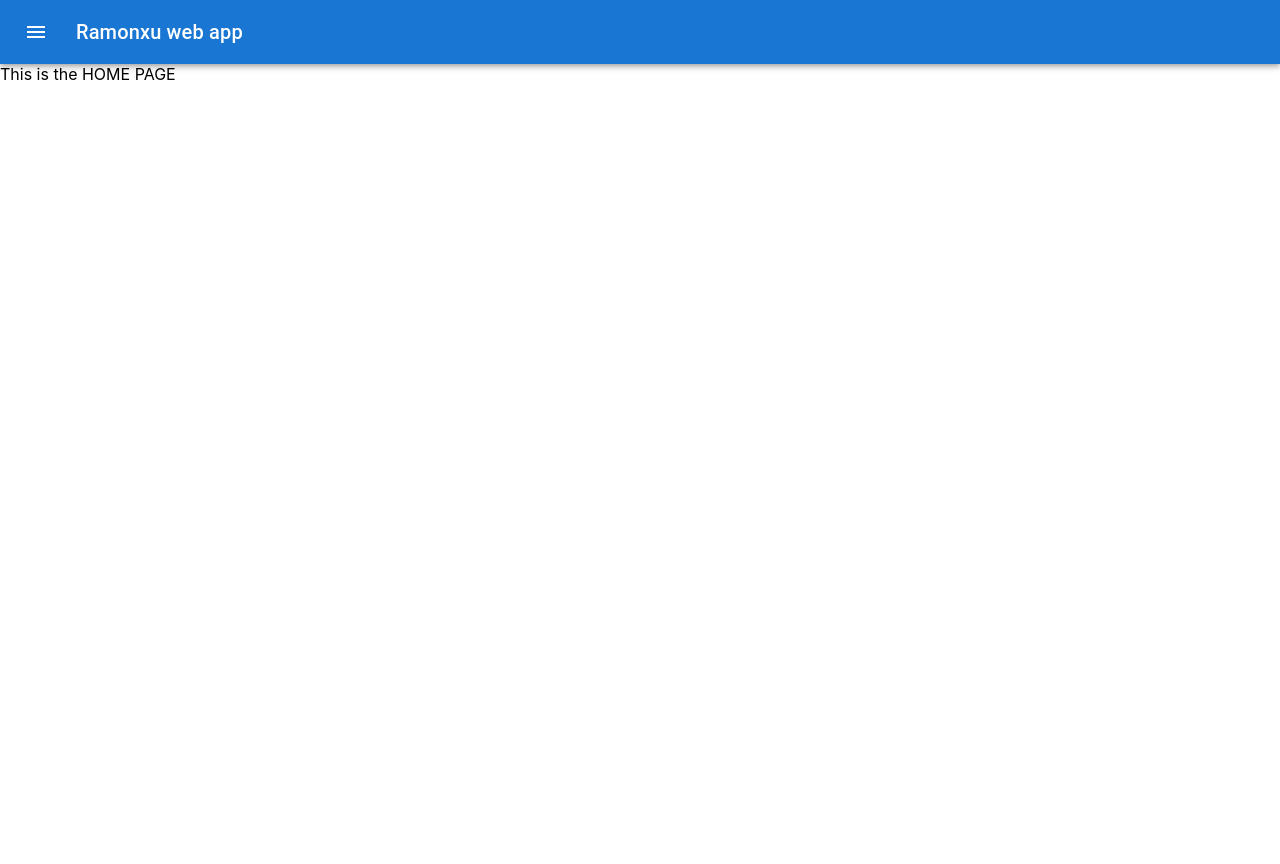
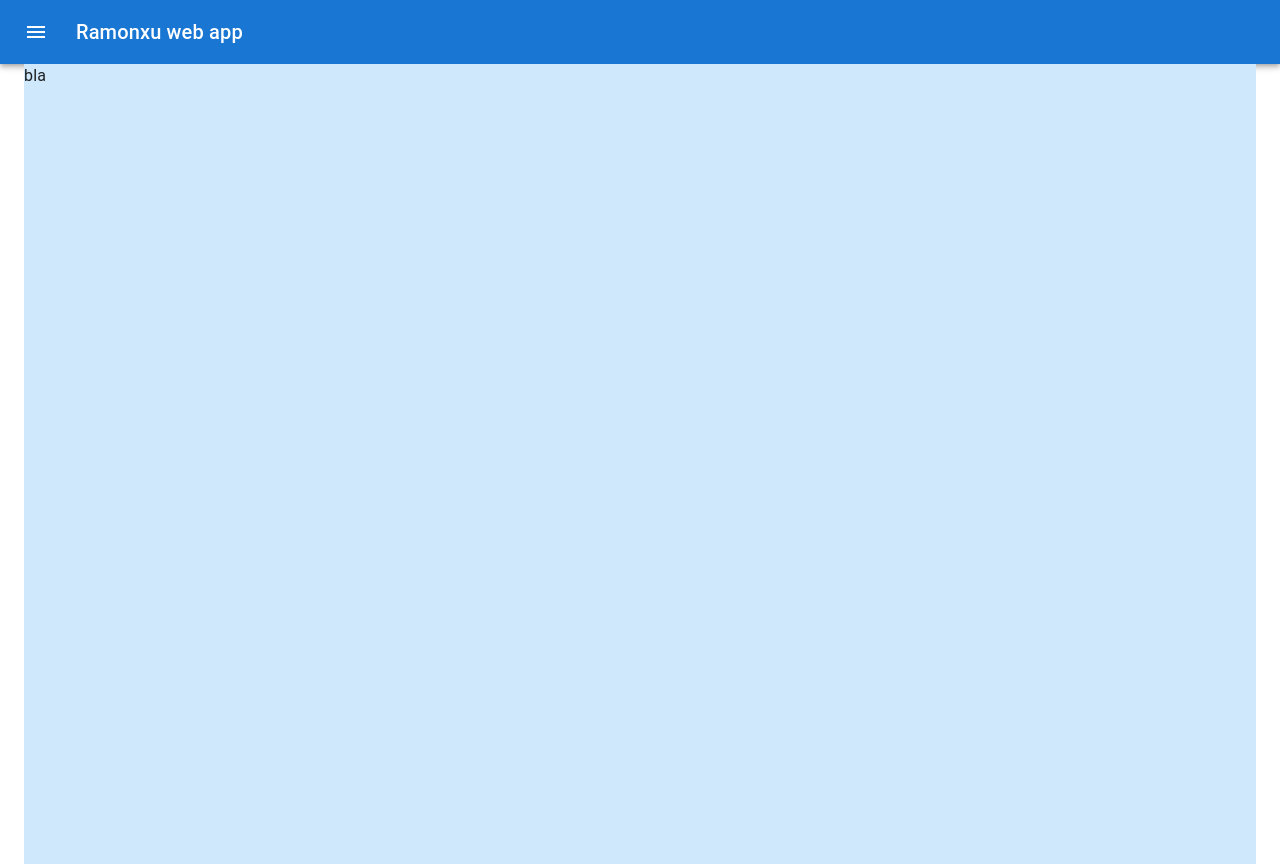
Before and after one commit to Jose-Bustamante/kactus-ramonxu-fe, a React (Create React App) app: page / in a window 1280 px wide. Before the commit the page ends 800 px from the top, so only its background shows below. Built offline with nearby package versions, Linux system fonts and the light colour scheme.

Commit message:
More commits of structure

```diff
--- a/src/App.js
+++ b/src/App.js
@@ -1,9 +1,9 @@
-import React from "react";
+import React from 'react';
 import {
   BrowserRouter as Router,
   Routes,
   Route,
-} from "react-router-dom";
+} from 'react-router-dom';
 import './App.css';
 import AppBar from '@mui/material/AppBar';
 import Box from '@mui/material/Box';
@@ -11,12 +11,13 @@ import Toolbar from '@mui/material/Toolbar';
 import Typography from '@mui/material/Typography';
 import IconButton from '@mui/material/IconButton';
 import MenuIcon from '@mui/icons-material/Menu';
+import CssBaseline from '@mui/material/CssBaseline';
+import Container from '@mui/material/Container';
 
 import { createTheme, ThemeProvider } from '@mui/material/styles';
 import { orange } from '@mui/material/colors';
 
-
-import Home from './containers/Home';
+import Todos from './containers/Todos';
 
 const theme = createTheme({
   status: {
@@ -24,9 +25,7 @@ const theme = createTheme({
   },
 });
 
-
 function App() {
-
   return (
     <ThemeProvider theme={theme}>
       <Box sx={{ flexGrow: 1 }}>
@@ -47,11 +46,17 @@ function App() {
           </Toolbar>
         </AppBar>
       </Box>
+      <CssBaseline />
+      <Container maxWidth="xl">
+        <Box sx={{ bgcolor: '#cfe8fc', height: '100vh' }}>
           <Router>
             <Routes>
-          <Route path="" element={<Home/>} />
+              <Route path="" element={<Todos />} />
             </Routes>
           </Router>
+        </Box>
+      </Container>
+
     </ThemeProvider>
 
   );
--- a/src/containers/Home/index.js
+++ /dev/null
@@ -1,9 +0,0 @@
-function Home() {
-  return (
-    <>
-      This is the HOME PAGE
-    </>
-  );
-}
-
-export default Home;
--- /dev/null
+++ b/src/containers/Todos/index.js
@@ -0,0 +1,10 @@
+import React from 'react';
+import Box from '@mui/material/Box';
+
+function Todos() {
+  return (
+    <Box>bla</Box>
+  );
+}
+
+export default Todos;
--- a/src/index.js
+++ b/src/index.js
@@ -5,10 +5,8 @@ import App from './App';
 import reportWebVitals from './reportWebVitals';
 
 ReactDOM.render(
-  <React.StrictMode>
-    <App />
-  </React.StrictMode>,
-  document.getElementById('root')
+  <App />,
+  document.getElementById('root'),
 );
 
 // If you want to start measuring performance in your app, pass a function
```
Also changed, not shown: package.json (+8 -0 lines), src/components/Todo.js (added, +10 -0 lines), .eslintrc.js (added), 1 other file (tests, documents, lock files or other folders). Lines whose indentation alone changed are shown as unchanged.
